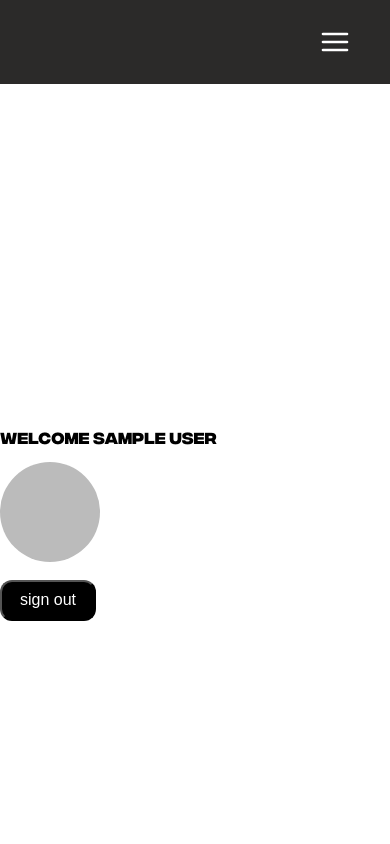
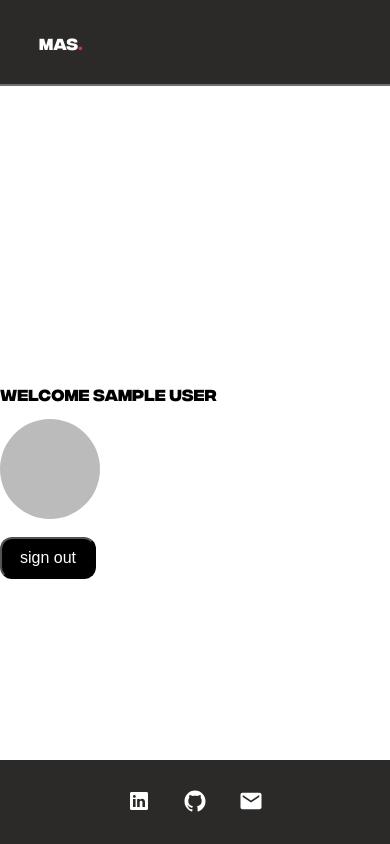
Before and after one commit to marraleks/Portfolio, a React (Create React App) app: page /login in a window 390 px wide. Built offline with nearby package versions, Linux system fonts and the light colour scheme; no server answers; sample sign-in values are in the browser's storage.

Commit message:
Vimeo support and updated header

```diff
--- a/package.json
+++ b/package.json
@@ -7,6 +7,7 @@
     "@testing-library/jest-dom": "^4.2.4",
     "@testing-library/react": "^9.3.2",
     "@testing-library/user-event": "^7.1.2",
+    "@u-wave/react-vimeo": "^0.8.1",
     "firebase": "^7.6.2",
     "html-react-parser": "^0.10.0",
     "react": "^16.12.0",
@@ -15,7 +16,8 @@
     "react-icons": "^3.8.0",
     "react-masonry-css": "^1.0.14",
     "react-scripts": "3.3.0",
-    "react-spinners": "^0.8.0"
+    "react-spinners": "^0.8.0",
+    "react-vimeo": "^2.0.0"
   },
   "scripts": {
     "start": "react-scripts start",
--- a/src/App.css
+++ b/src/App.css
@@ -26,6 +26,7 @@ a:hover{
 main{
   min-height: 100vh;
   padding-top: 10vh;
+  padding-bottom: 10vh;
   display: grid;
   place-items: center;
 }
--- a/src/App.js
+++ b/src/App.js
@@ -7,6 +7,7 @@ import Header from './components/Header'
 import Login from './components/Login'
 import Edit from './components/Edit'
 import ProjectDetail from './components/ProjectDetail'
+import Footer from './components/Footer'
 
 const Default = () => {
   navigate('/projects')
@@ -39,6 +40,7 @@ const App = () => {
         <Edit path='/edit/:id'/>
         <ProjectDetail path='/projects/:id'/>
       </Router>
+      <Footer/>
     </div>
   )
 }
--- a/src/components/Edit.js
+++ b/src/components/Edit.js
@@ -66,9 +66,10 @@ const Edit = (props) => {
                 <input input='text' onChange={updateValue} name='byline' placeholder='Very short description' value={project.byline}/>
                 <input input='text' onChange={updateValue} name='tech' placeholder='Techs used' value={project.tech}/>
                 <input input='text' onChange={updateValue} name='year' placeholder='Month and year' value={project.year}/>
+                <textarea onChange={updateValue} name='description' placeholder='Description of the project' value={project.description}/>
                 <textarea input='text' onChange={updateValue} name='video' placeholder='iframe content' value={project.video}/>
+                <textarea input='text' onChange={updateValue} name='extra' placeholder='html elements' value={project.extra}/>
 
-                <textarea onChange={updateValue} name='description' placeholder='Description of the project' value={project.description}/>
                 {
                     project.defaultImage &&
                     <img src={project.defaultImage} alt='default'/>
--- /dev/null
+++ b/src/components/Footer.css
@@ -0,0 +1,32 @@
+
+footer{
+    display: none;
+    bottom: 0;
+
+}
+@media (max-width:1000px){
+footer{
+    position: fixed;
+    width: 100vw;
+    height: 10vh;
+    background: #2B2A29;
+    display: grid;
+    grid-auto-flow: column;
+    align-content: center;
+    z-index: 15;
+    box-shadow: 0px 2px #707070;
+    justify-content: center;
+    padding: 0 10% 0 10%;
+}
+footer div a{
+    color: white;
+}
+
+footer div{
+    display: grid;
+    height:100%;
+    width: 100%;
+    grid-auto-flow: column;
+    gap:2rem;
+}
+}
--- /dev/null
+++ b/src/components/Footer.js
@@ -0,0 +1,19 @@
+import React from 'react'
+import './Footer.css'
+import { IoMdMail } from "react-icons/io";
+import { IoLogoLinkedin } from "react-icons/io";
+import { IoLogoGithub } from "react-icons/io";
+
+const Footer = () => {
+    return(
+        <footer>
+            <div>
+                <a href='https://www.linkedin.com/in/marius-aleksander-sletten-92aa3716a/' target="_blank" rel="noopener noreferrer"><IoLogoLinkedin size='24'/></a>
+                <a href='https://github.com/marraleks' target="_blank" rel="noopener noreferrer"><IoLogoGithub size='24'/></a>
+                <a href="mailto:marraleks@hotmail.com" target="_top"><IoMdMail size='24'/></a>
+            </div>
+        </footer>
+    )
+}
+
+export default Footer
--- a/src/components/Header.css
+++ b/src/components/Header.css
@@ -5,7 +5,7 @@
     background: white;
     display: grid;
     place-items: center;
-    z-index: 3;
+    z-index: 15;
 }
 
 .burger{
@@ -24,10 +24,11 @@ header{
     display: grid;
     grid-auto-flow: column;
     align-items: center;
-    z-index: 1;
+    z-index: 15;
     box-shadow: 0px 2px #707070;
     justify-content:space-between;
     padding: 0 10% 0 10%;
+
 }
 header div{
     display: grid;
@@ -57,28 +58,9 @@ header p{
 } */
 
 @media (max-width:1000px){
-    header{
-        width: 100%;
-        transform: translateY(-110%);
-        grid-auto-flow: row;
-        align-content: center;
-        min-height: 100vh;
-        transition: .4s ease;
-        background-color: #2B2A29;
-        justify-content: center;
-        gap: 2rem;
-    }
-    header a{
-        font-size: 2rem;
-        display: inline;
-    }
-    .none{
+    .links{
         display: none;
     }
-    .burger{
-        display: block;
-    }
-
     header.visible{
         transform: translateY(0);
         background-color: #2B2A29;
--- a/src/components/Header.js
+++ b/src/components/Header.js
@@ -6,7 +6,6 @@ import { IoLogoGithub } from "react-icons/io";
 import { IoMdMail } from "react-icons/io";
 import { FiMenu } from "react-icons/fi";
 import { MdOpenInNew } from "react-icons/md";
-import { IoIosClose } from "react-icons/io";
 
 
 
@@ -29,12 +28,12 @@ const Header = (props) => {
                 <div>
                     <Link getProps={isPartiallyActive} to ='/projects'>mas<span>.</span></Link>
                 </div>
-                <div>
+                <div className='links'>
                     <p>Find me on:</p>
                         <div>
-                        <a href='https://www.linkedin.com/in/marius-aleksander-sletten-92aa3716a/' target="_blank" rel="noopener noreferrer"><IoLogoLinkedin size='24'/> <MdOpenInNew className='none' size='12' opacity='70%'/></a>
-                        <a href='https://github.com/marraleks' target="_blank" rel="noopener noreferrer"><IoLogoGithub size='24'/> <MdOpenInNew className='none' size='12' opacity='70%'/></a>
-                        <a href="mailto:marraleks@hotmail.com" target="_top"><IoMdMail size='24'/><MdOpenInNew className='none' size='12' opacity='70%'/></a>
+                            <a href='https://www.linkedin.com/in/marius-aleksander-sletten-92aa3716a/' target="_blank" rel="noopener noreferrer"><IoLogoLinkedin size='24'/> <MdOpenInNew className='none' size='12' opacity='70%'/></a>
+                            <a href='https://github.com/marraleks' target="_blank" rel="noopener noreferrer"><IoLogoGithub size='24'/> <MdOpenInNew className='none' size='12' opacity='70%'/></a>
+                            <a href="mailto:marraleks@hotmail.com" target="_top"><IoMdMail size='24'/><MdOpenInNew className='none' size='12' opacity='70%'/></a>
                         </div>
                 </div>
             </header>
--- a/src/components/ProjectDetail.css
+++ b/src/components/ProjectDetail.css
@@ -1,13 +1,11 @@
-main.detail{
-    transition: 1s ease;
-}
+
 .projectContainer{
     width: 100vw;
     display: grid;
     grid-auto-flow: column;
     justify-content: space-between;
     padding: 0 15% 0 15%;
-    margin-top: 30vh;
+    margin-top: 10vh;
     margin-bottom: 10vh;
     gap: 20%;
 }
@@ -27,9 +25,16 @@ h3{
    width: 70vw;
 }
 
-@media (max-width:1000px){
-    .projectContainer{
-        grid-auto-flow: row;
-    }
 
+
+[data-vimeo-initialized="true"] {
+    box-sizing:border-box;
+    overflow:hidden;
+    width:100%;
+    display:grid;
+    place-items:center;
 }
+iframe{
+    width:80%;
+    margin:auto;
+}
--- a/src/components/ProjectDetail.js
+++ b/src/components/ProjectDetail.js
@@ -4,11 +4,21 @@ import firebase from './firebase'
 import ProjectTitle from './ProjectTitle'
 import './ProjectDetail.css'
 import parse from 'html-react-parser'
+import Vimeo from '@u-wave/react-vimeo'
 
 
 const ProjectDetail = (props) => {
     const[project, setProject] = useState()
 
+    const scroll = () => {
+        if(window.pageYOffset === 0){
+            window.scrollTo({
+                left:0,
+                top:document.querySelector('#title-container').offsetHeight,
+                behavior: 'smooth'
+            })
+        }
+    }
     useEffect(() => {
         firebase
         .firestore()
@@ -17,17 +27,9 @@ const ProjectDetail = (props) => {
         .onSnapshot(
             snapshop => setProject(snapshop.data())
         )
+        window.setTimeout(scroll, 3000)
     }, [props.id])
 
-
-    let image
-    if(project){
-        image = {
-            backgroundImage: "url("+ project.defaultImage +")",
-            backgroundSize: 'cover',
-            backgroundPosition: 'center',
-        }
-    }
     return(
         <main className='detail'>
             {
@@ -50,12 +52,6 @@ const ProjectDetail = (props) => {
                                     <div className="projectYear">- {project.year}</div>
                                 }
                         </div>
-                                {
-                                    project.id === 'utERuhYgZmRTmXp3UrUk' &&
-                                    <>
-                                    <h1>This is for the AI infographic project only</h1>
-                                    </>
-                                 }
                         <div>
                             <h3>Brief</h3>
                                 {
@@ -65,12 +61,15 @@ const ProjectDetail = (props) => {
                         </div>
                     </div>
                                 {
-                                    project.defaultImage &&
-                                    <div style={image} className='projectImage'></div>
+                                    project.video &&
+                                    <Vimeo
+                                    video={project.video}
+                                    width='1024px'
+                                  />
                                 }
                                 {
-                                    project.video &&
-                                <div className='projectVideo'>{ parse(project.video) }</div>
+                                    project.extra &&
+                                <div className='projectExtra'>{ parse(project.extra)}</div>
                                 }
                 </>
                 :
--- a/src/components/ProjectTitle.js
+++ b/src/components/ProjectTitle.js
@@ -4,7 +4,7 @@ import './Subproject.css'
 
     const ProjectTitle = props => {
         return(
-            <div className='subContainer'>
+            <div className='subContainer' id='title-container'>
                 <h1>{props.title}<span>.</span></h1>
                 <h5>scroll</h5>
             </div>
```
Also changed, not shown: 1 other file (tests, documents, lock files or other folders).
